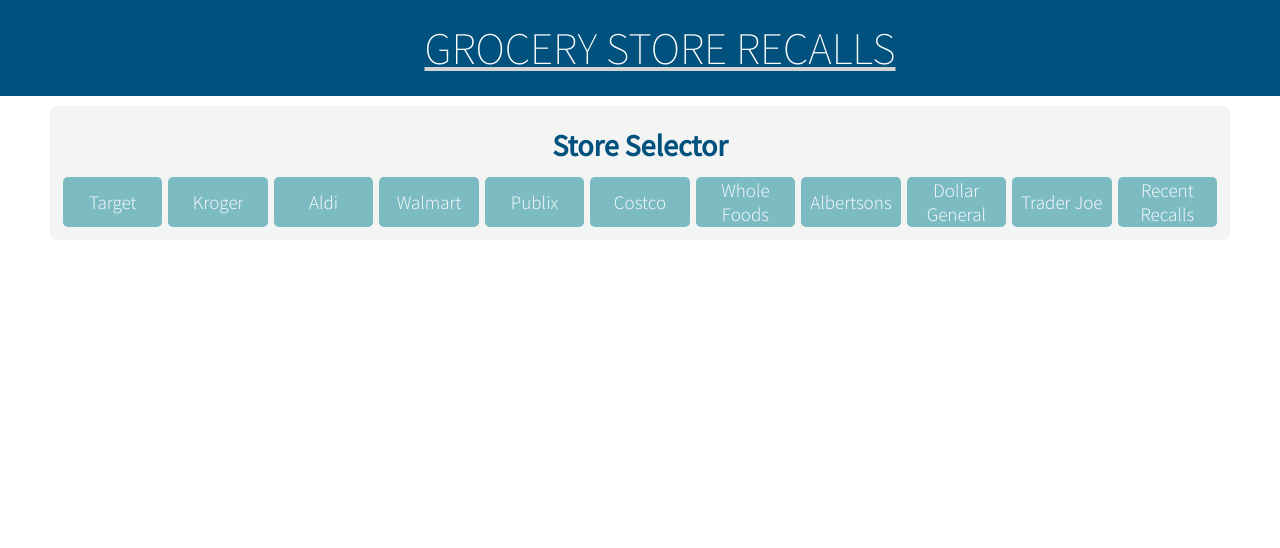
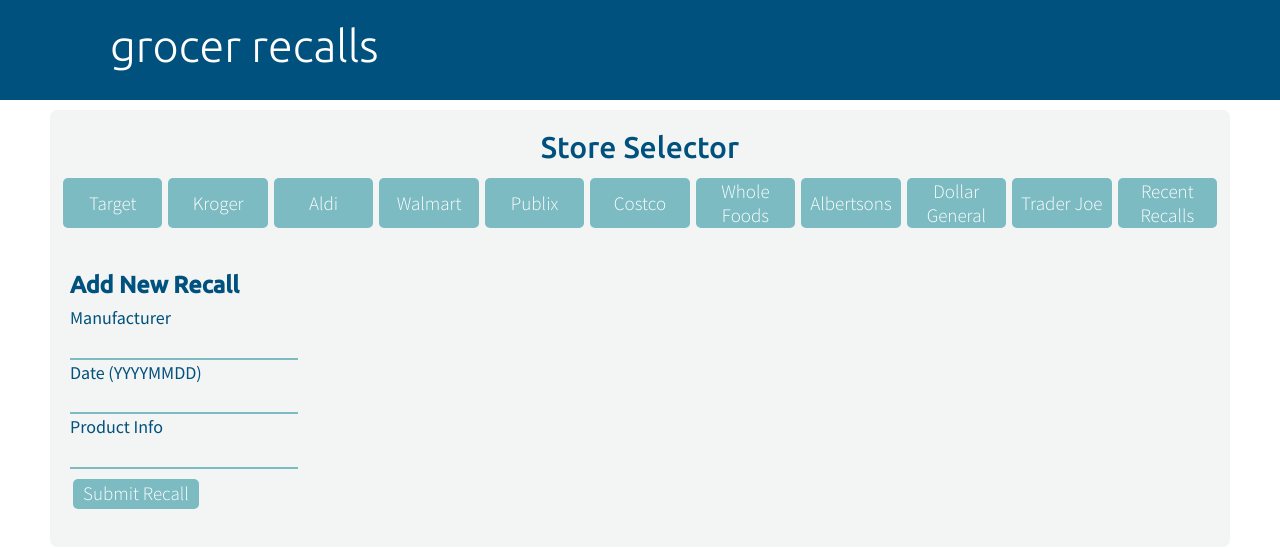
Before and after one commit to vdharris/Grocer-Watch, a React app: page / in a window 1280 px wide. Shown: the top 548 px of the page. Built offline with nearby package versions, Linux system fonts and the light colour scheme; no server answers; a web font is replaced by a local one.

Commit message:
tons of CSS styling and working submissions

```diff
--- a/server/controller/recallController.js
+++ b/server/controller/recallController.js
@@ -7,7 +7,7 @@
 recallController.getRecent = async (req, res, next) => {
     try {
         console.log('searching db');
-        const result = await FoodRecalls.find({}, null, {sort: {report_date: -1}, limit: 5, skip: 1});
+        const result = await FoodRecalls.find({}, null, {sort: {report_date: -1}, limit: 5});
         // console.log('here is the DB output',result[0]);
         res.locals.recalls = result;
         // console.log('display results', result);
@@ -20,8 +20,8 @@
 recallController.getMore = async (req, res, next) => {
     try {
         console.log('searching db');
-        const result = await FoodRecalls.find({}, null, {sort: {report_date: -1}, limit: 25, skip: 1});
-        // console.log('here is the DB output',result[0]);
+        const result = await FoodRecalls.find({}, null, {sort: {report_date: -1}, limit: 25});
+        console.log('here is the DB output',result[0]);
         res.locals.recalls = result;
         // console.log('display results', result);
         next();
--- a/src/components/AddRecall.js
+++ b/src/components/AddRecall.js
@@ -1,4 +1,5 @@
-import { useState } from "react";
+import { useState } from 'react';
+import React from 'react';
 
 
 const AddRecall = () => {
@@ -32,15 +33,15 @@
 
     return (
         <form className='create' onSubmit={handleSubmit}>
-            <h3>Add a New Recall</h3>
-            <label>Manufacturer:</label>
-            <input type="text" onChange={(e) => setFirm(e.target.value)} value={recalling_firm}/>
+            <h3>Add New Recall</h3>
+            <label>Manufacturer</label><br/>
+            <input type="text" onChange={(e) => setFirm(e.target.value)} value={recalling_firm}/><br/>
 
-            <label>Date (YYYY-MM-DD):</label>
-            <input type="text" onChange={(e) => setDate(e.target.value.toString())} value={report_date}/>
+            <label>Date (YYYYMMDD)</label><br/>
+            <input type="text" onChange={(e) => setDate(e.target.value.toString())} value={report_date}/><br/>
 
-            <label>Product Info:</label>
-            <input type="text" onChange={(e) => setProduct(e.target.value)} value={product_description}/>
+            <label>Product Info</label><br/>
+            <input type="text" onChange={(e) => setProduct(e.target.value)} value={product_description}/><br/>
             <button>Submit Recall</button>
         </form>
     )
--- a/src/components/QueryContainer.js
+++ b/src/components/QueryContainer.js
@@ -6,16 +6,6 @@
 
 class QueryContainer extends Component {
 
-
-  //   handleClick = async () => {
-  //     try {
-  //         const data = await (await fetch(`https://api.fda.gov/food/enforcement.json?search=recalling_firm:%22target%20corporation%22&sort=report_date:desc&limit=10`)).json();
-  //         console.log(data);
-  //         setData(data);
-  //     } catch (err) {
-  //         console.log(err.message)
-  //     }
-  // }
   constructor(props) {
     super(props);
     this.state = {
@@ -96,9 +86,9 @@
     return (
       <div>
         <div className='head'>
-          <Link to='/'>
-          <h1 id='title' href='http://localhost:3000/api/food/'>Grocery Store Recalls</h1>
-          </Link>
+
+          <h1 id='title' >grocer recalls</h1>
+
         </div>
         <div className='queryContainer'>
           <div className='queryHeader'>
@@ -106,9 +96,9 @@
             <div className='storesContainer'>
               {buttons}
             </div>
-            {/* <div className='addRecall'>
+            <div className='newRecall'>
             <AddRecall/>
-            </div> */}
+            </div>
           </div>
           <div className='recallFeed'>
             {items}
--- a/src/components/RecallResults.js
+++ b/src/components/RecallResults.js
@@ -2,18 +2,31 @@
 
 class RecallResults extends Component {
 
+    // constructor(){
+    //     this.state = {
+
+    //     }
+    // }
 
 
     render() {
-        const { report_date, recalling_firm, product_description } = this.props.value;
+        const { _id, report_date, recalling_firm, product_description } = this.props.value;
         const product_description2 = product_description.slice(0, 150);
         const report_date2 = `${report_date.slice(0, 4)}-${report_date.slice(4, 6)}-${report_date.slice(6, 8)}`
         return (
             <div className='recallItem'>
-                <p id='firm'>{this.props.index}{recalling_firm}</p>
-                <hr/>
-                <p id='date'>Date of recall: {report_date2}</p>
-                <p id='product_info'>Food Info:<br />{product_description2}</p>
+                <div className="topRecallItem">
+                    <p id='firm'>{this.props.index}{recalling_firm}</p>
+                    <button onClick={() => handleClick}>Delete</button>
+                </div>
+                <hr />
+                <div className="botRecallItem">
+                    <div>
+                        <p id='date'>Date of recall: {report_date2}</p>
+                        <p id='product_info'>{product_description2}</p>
+                    </div>
+                    <p id='identifier'>{_id}</p>
+                </div>
             </div>
         )
     }
--- a/src/stylesheets/styles.scss
+++ b/src/stylesheets/styles.scss
@@ -1,4 +1,6 @@
 @import url('https://fonts.googleapis.com/css2?family=Source+Sans+Pro:wght@200;300;400&display=swap');
+@import url('https://fonts.googleapis.com/css2?family=Proza+Libre&display=swap');
+@import url('https://fonts.googleapis.com/css2?family=Ubuntu:wght@300;500&display=swap');
 
 $p-black: rgb(0, 0, 0);
 $s-black: lighten($p-black, 40%);
@@ -7,6 +9,7 @@
 $back: #f3f4f4;
 $lback: #fff;
 $main-font: #00517d;
+$mid-blue: rgb(125, 187, 195);
 
 
 .queryContainer {
@@ -33,20 +36,20 @@
 }
 
 
-.storeButton {
+button {
     flex-basis:90px;
-    flex-grow:.25;
+    flex-grow:.1;
     font-size: 19px;
     height: 50px;
     margin: 3px;
     border-radius: 5px;
-    background-color: rgb(125, 187, 195);
+    background-color: $mid-blue;
     border: 0px;
     color: white;
     font-weight: 300;
     font-family: source sans pro;
 }
-.storeButton:hover{
+button:hover{
     background-color: $main-font;
 }
 
@@ -56,11 +59,52 @@
     padding-top: 10px;
     padding-bottom: 0px;
     margin-bottom: 10px;
-    font-family: source sans pro;
+    font-family: ubuntu;
+    font-weight: 500;
+}
+
+.newRecall{
+    margin-top: 30px;
+    align-items: center;
+    font-size: 20px;
+    flex-basis: 30px;
+    padding: 10px;
+    label{
+        font-size: 18px;
+        font-family: source sans pro;
+    }
+    input{
+        width:20%;
+        transition: width 0.4s ease-in-out;
+        // border-radius: 4px;
+        height: 30px;
+        // border-color: $mid-blue;
+        // border-style: solid;
+        padding: 0px 10px;
+        box-sizing: border-box;
+        border:none;
+        border-bottom: 2px solid $mid-blue;
+        background-color: $back;
+        color: $main-font;
+        outline:none;
+    }
+    input:focus{
+        border-bottom: 2px solid $main-font;
+        width:100%
+    }
+    button{
+        margin-top:10px;
+        height:30px;
+        padding-bottom: 6px;
+        padding-left: 10px;
+        padding-right: 10px;
+        padding-top:2px;
+    }
 }
 
 .recallFeed {
     display: flex;
+    margin-top: 15px;
     border: 0px;
     border-style: solid;
     flex-wrap: wrap;
@@ -72,11 +116,27 @@
     border-radius: 5px;
     background-color: $lback;
     margin: 3px;
-    padding: 7px;
-    // flex: 0 0 350px;
+    padding: 15px;
+
+    .topRecallItem{
+        display:flex;
+        justify-content: space-between;
+        align-items: center;
+        margin:0px;
+    }
+    button{
+        flex-basis: 30px;
+        flex-grow:0;
+        margin: 0px;
+    }
+    .botRecallItem{
+        display:flex;
+        justify-content: space-between;
+    }
+
 }
 #firm {
-    font-weight: 700;
+    font-weight: 500;
     color: $main-font;
 }
 
@@ -92,21 +152,30 @@
     color: $s-black;
     font-family: source sans pro;
 }
+#identifier{
+    margin-bottom:0px;
+    font-weight: 300;
+    font-size: 15px;
+    align-self: flex-end;
+}
 
 .head{
     background-color: $main-font;
-    display:block;
+    display:flex;
     margin: 0px;
     padding:20px;
     width:100%;
+    height:60px;
 }
 #title{
-    text-align: center;
-    font-family: source sans pro;
+    align-items: baseline;
+    text-align: left;
+    font-family: ubuntu;
     font-weight: 200;
-    text-transform: uppercase;
+    // text-transform: uppercase;
     font-size: 45px;
     color: $lback;
+    margin-left: 90px;
 }
 .page{
     margin:0px;
@@ -119,7 +188,11 @@
 h2{
     margin:0px;
 }
-
+h3{
+    padding:0px;
+    margin:0;
+    margin-bottom:7px;
+}
 a {
     color: lightgrey;
 }
@@ -127,7 +200,7 @@
 body {
     background-color: $lback;
     color: $main-font;
-    font-family: Merriweather,Georgia,serif;
+    font-family: ubuntu;
     margin:0px;
     padding:0px;
 }
```
